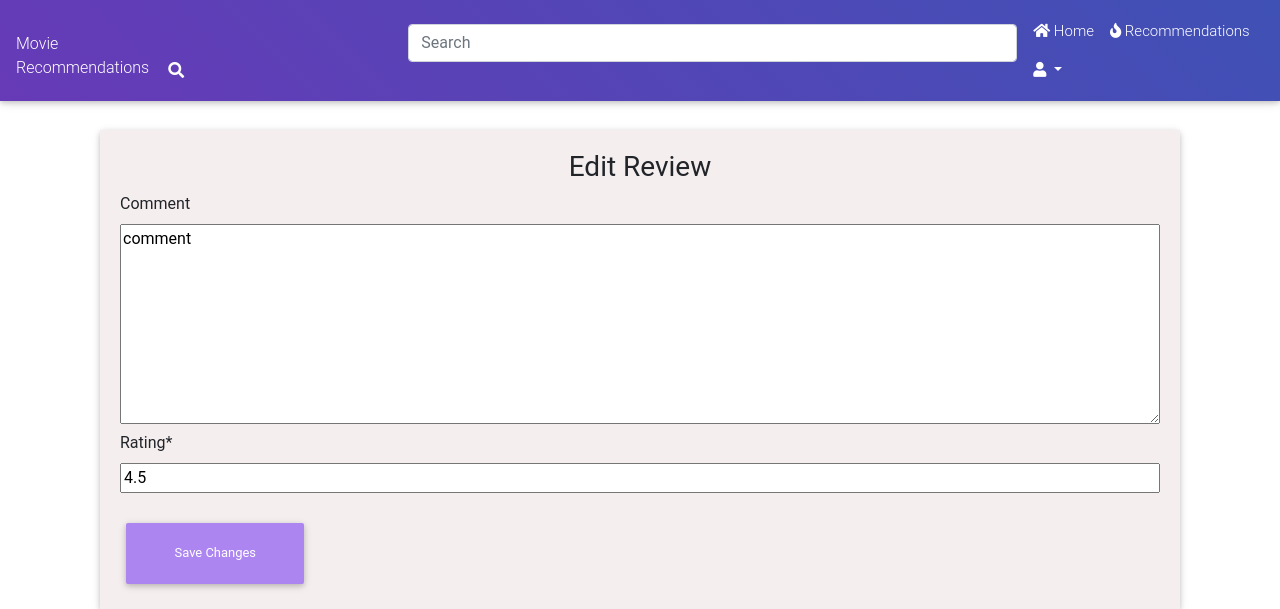
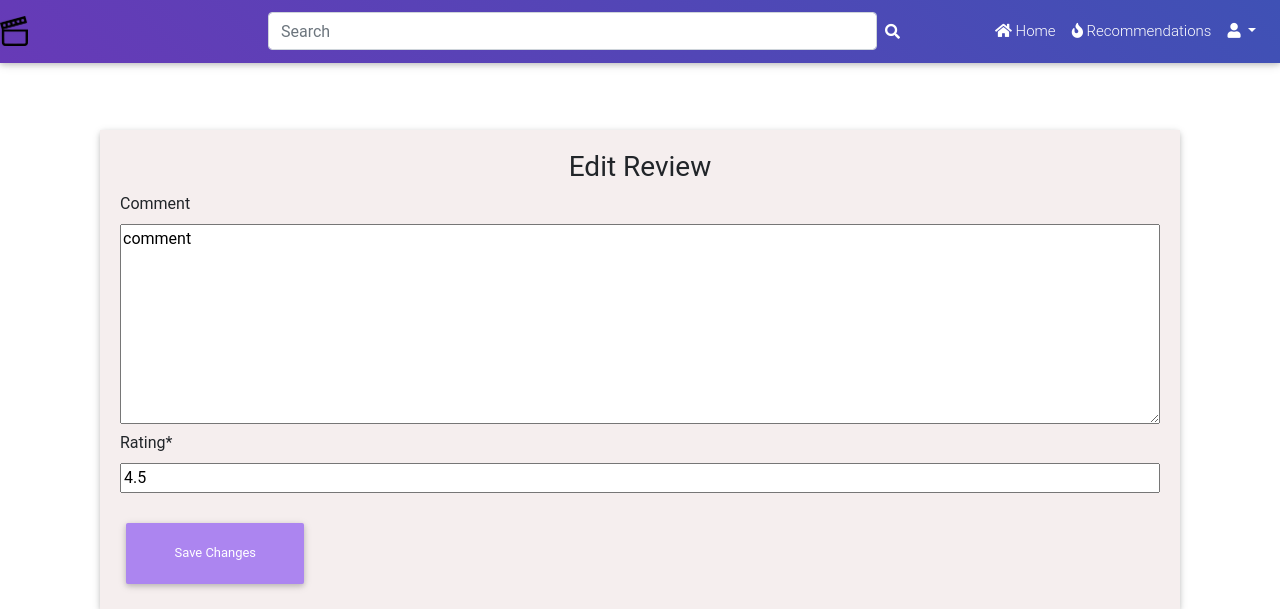
Before and after one commit to rijenmdr/Movie-Recommendation, a Django app: page /editreview/1 in a window 1280 px wide. Shown: the top 609 px of the page. Run offline with Django 3.2, Linux system fonts and the light colour scheme; a user stored in the database is signed in; data comes from the database, SQL or seed files in the repository; parts of the project's set-up code (start-up, migrations or seed data) failed here and were passed over; some libraries are stand-ins or nearby versions; some web fonts are replaced.

Commit message:
Added Logo to the project

```diff
--- a/templates/base.html
+++ b/templates/base.html
@@ -8,7 +8,7 @@
     <meta name="viewport" content="width=device-width, initial-scale=1, shrink-to-fit=no">
     <meta http-equiv="x-ua-compatible" content="ie=edge">
     <title> Movie Recommendation</title>
-    <link rel="icon" href="{% static 'img/favicon.ico' %}" type="image/x-icon">
+    <link rel="icon" href="{% static 'img/logo.png' %}" type="image/x-icon">
     <link rel="stylesheet" href="https://use.fontawesome.com/releases/v5.8.1/css/all.css">
 
     <!-- Bootstrap core CSS -->
@@ -36,8 +36,9 @@
         <nav class="navbar fixed-top navbar-toggleable-md navbar-expand-lg young-passion-gradient scrolling-navbar double-nav" style="background:linear-gradient(45deg, #673AB7, #3F51B5);">
 
             <!-- Breadcrumb-->
-            <div class="breadcrumb-dn mr-fix" style="color: white ;padding-top:10px">
-                <p>Movie Recommendations</p>
+            <div class="breadcrumb-dn mr-fix">
+                 <a href="{% url 'movies:home' %}">
+                <img style="max-width: 30px;max-height: 30px;" src="{% static 'img/logo.png' %}">
             </div>
 
                 <div class="breadcrumb-dn mr-fix">
```
Also changed, not shown: static/img/logo.png (added).
